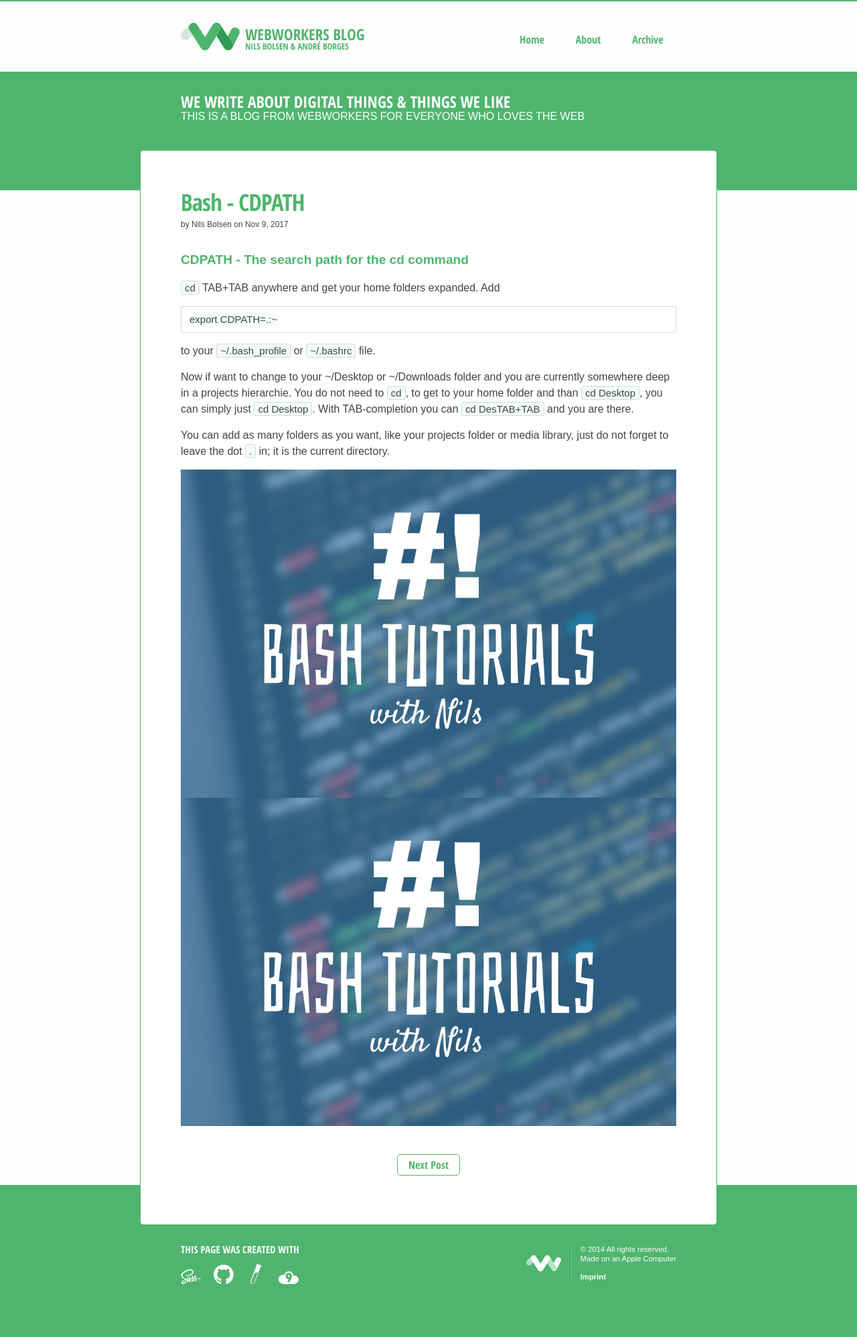
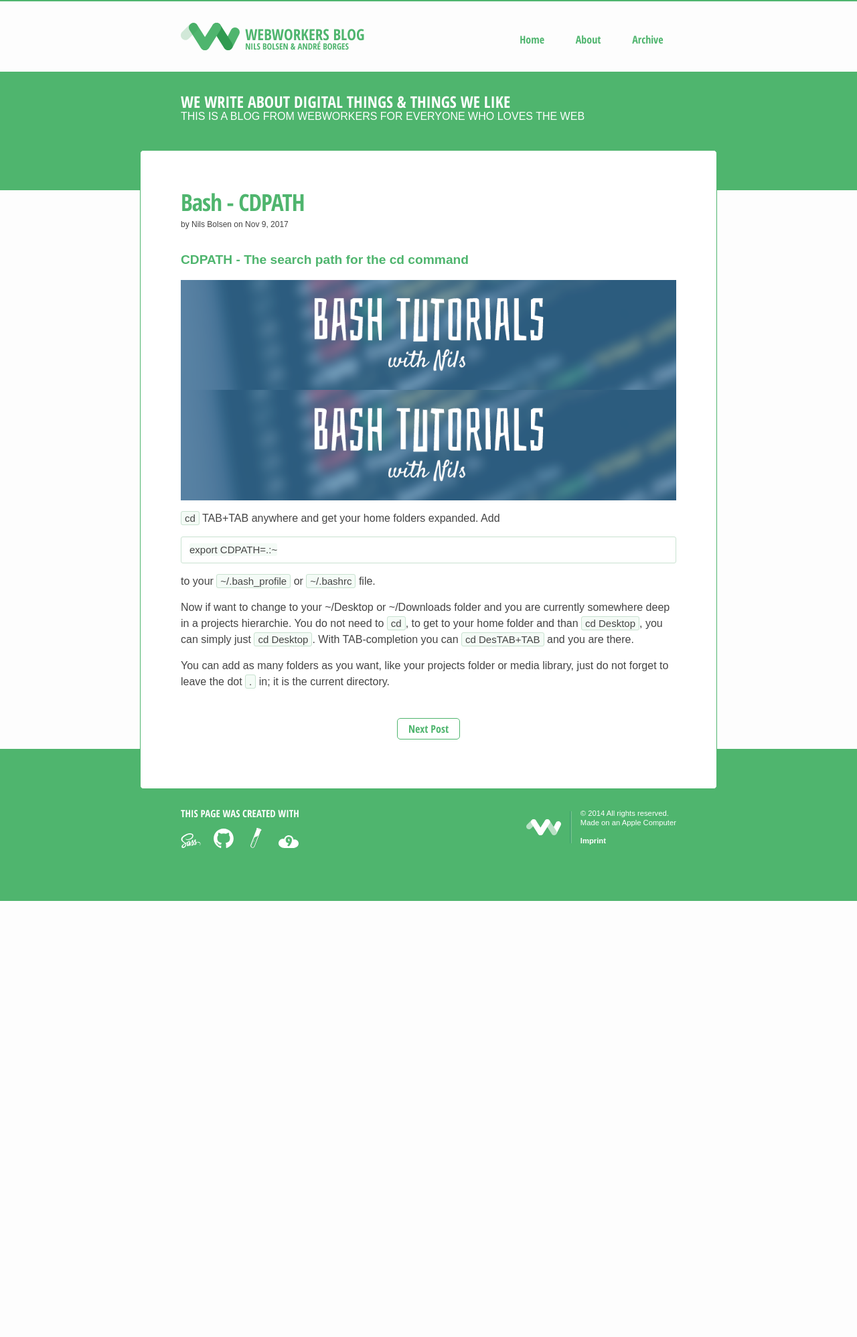
Before and after one commit to webwb/webwb.github.io, a Jekyll site: the page built from _posts/2017-11-09-bash-cdpath.md, in a window 1280 px wide. Shown: the whole page at 67% size. Built offline with Jekyll 4.4.1, drawn with Linux system fonts in a browser that asks for light colours; comment, search, counter and statistics services are not loaded; after the commit the page ends 1345 px from its top, so only the background shows below that.

Commit message:
Update 2017-11-09-bash-cdpath.md

```diff
--- a/_posts/2017-11-09-bash-cdpath.md
+++ b/_posts/2017-11-09-bash-cdpath.md
@@ -8,6 +8,9 @@ author: Nils Bolsen
 image: nilsbash.png
 ---
 ## CDPATH - The search path for the cd command
+
+![]({{site.baseurl}}/images/nilsbash_teaser.png)![nilsbash_teaser.png]({{site.baseurl}}/images/nilsbash_teaser.png)
+
 
 `cd` TAB+TAB anywhere and get your home folders expanded. Add
 
@@ -20,5 +23,3 @@ to your `~/.bash_profile` or `~/.bashrc` file.
 Now if want to change to your ~/Desktop or ~/Downloads folder and you are currently somewhere deep in a projects hierarchie. You do not need to `cd`, to get to your home folder and than `cd Desktop`, you can simply just `cd Desktop`. With TAB-completion you can `cd DesTAB+TAB` and you are there.
 
 You can add as many folders as you want, like your projects folder or media library, just do not forget to leave the dot `.` in; it is the current directory.
-
-![]({{site.baseurl}}/images/nilsbash.png)![nilsbash.png]({{site.baseurl}}/images/nilsbash.png)
```
